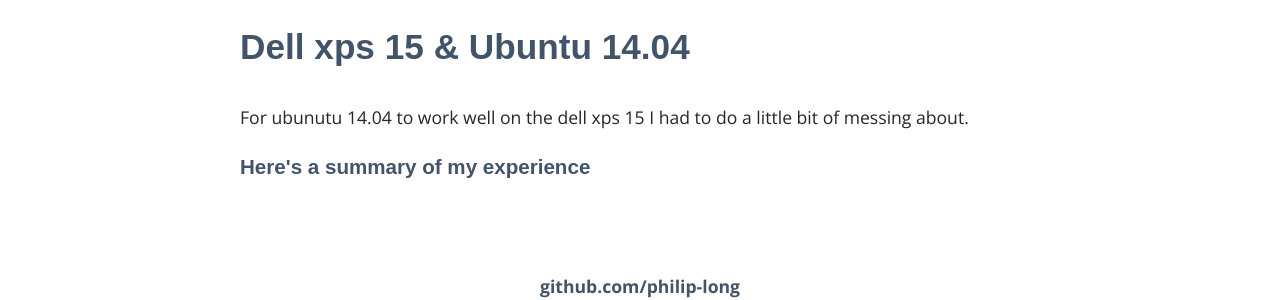
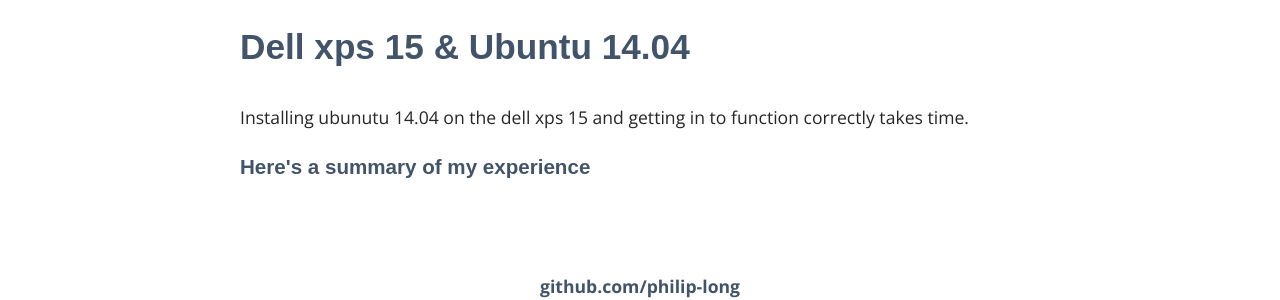
Before and after one commit to philip-long/philip-long.github.io, a Jekyll site: the page built from random/index.html, in a window 1280 px wide. Shown: the part 238-538 px from the top of the page. Built offline with Jekyll 4.4.1, drawn with Linux system fonts in a browser that asks for light colours; some web fonts are replaced.

Commit message:
Update index.html

```diff
--- a/random/index.html
+++ b/random/index.html
@@ -7,7 +7,7 @@
  <h2> Dell xps 15 & Ubuntu 14.04</h2>
 
 <p>
-    For ubunutu 14.04 to work well on the dell xps 15 I had to do a little bit of messing about.
+    Installing ubunutu 14.04 on the dell xps 15 and getting in to function correctly takes time.
      <a href="/random/dellXPS15.html"> <h3> Here's a summary of my experience</h3></a>
 </p>
 
```
